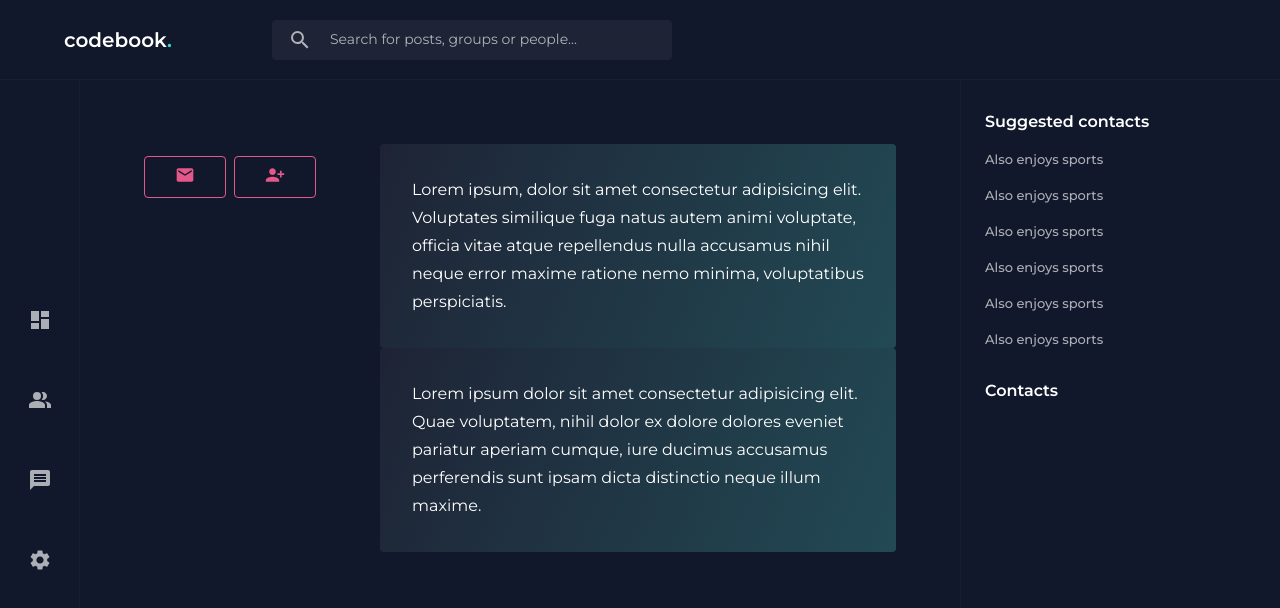
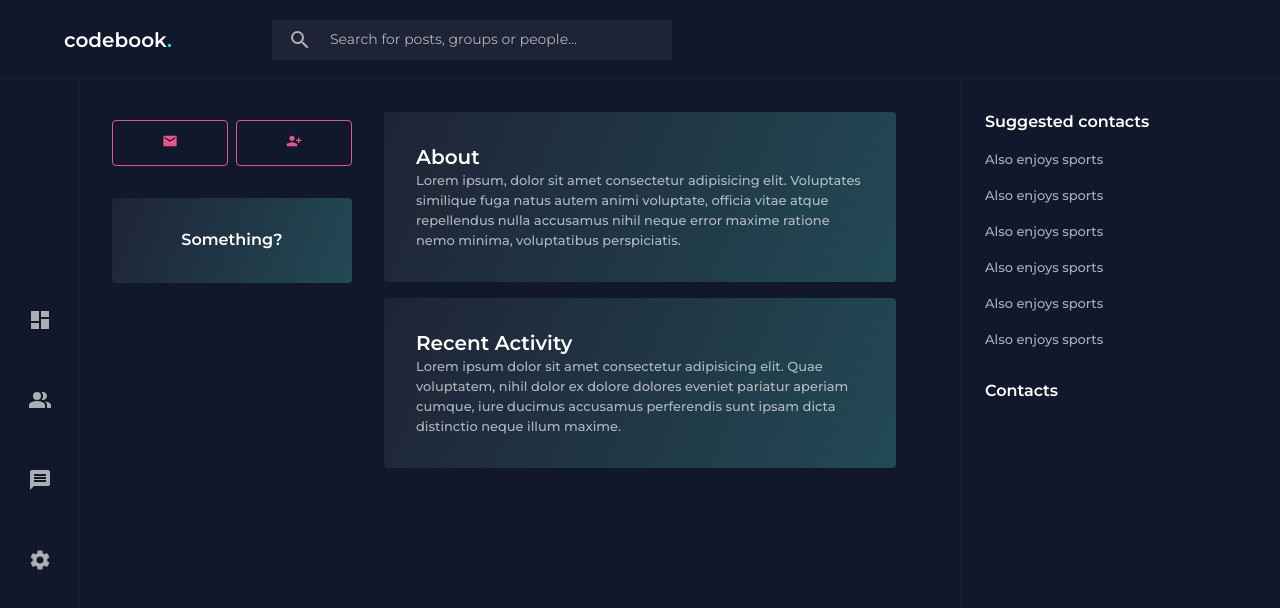
Before and after one commit to The-Hackstreet-Boys/Codebook, a Next.js app: page /profile in a window 1280 px wide. Shown: the top 608 px of the page. Built offline with nearby package versions, Linux system fonts and the light colour scheme; no server answers.

Commit message:
Refactoring code - reusing components. Adding secondary options to button and color elements.

```diff
--- a/components/ProfileLayout/index.tsx
+++ b/components/ProfileLayout/index.tsx
@@ -5,59 +5,70 @@ import { MdMail, MdPersonAddAlt1 } from 'react-icons/md';
 import Layout from '../Layout';
 import RightSidebar from '../RightSidebar';
 import Avatar from '../elements/Avatar';
+import Button from '../elements/Button';
+import Card from '../elements/Card';
 import Flexbox from '../elements/Flexbox';
 import Typography from '../elements/Typography';
-import {
-  Button,
-  ButtonContainer,
-  Card,
-  Container,
-  ProfileContent,
-  ProfileSideContainer,
-} from './styles';
+import { ProfileContainer, ProfileSideContainer } from './styles';
 
 const ProfileLayout: FC = () => {
   const { user } = useUser();
 
   return (
     <Layout>
-      <Flexbox>
-        <Container>
+      <ProfileContainer>
         <ProfileSideContainer>
           {user && (
             <Card>
+              <Flexbox direction="column" alignItems="center" gap="0.25rem">
                 {user.picture && <Avatar src={user.picture} />}
-                <Typography variant="h3">{user.name}</Typography>
-                <Typography variant="h6">{user.nickname}</Typography>
-                <Typography variant="p">test 1 and 2</Typography>
+                <Typography variant="h4" align="center">
+                  {user.name}
+                </Typography>
+                <Typography variant="p" align="center">
+                  Open to Collaborate
+                </Typography>
+              </Flexbox>
             </Card>
           )}
-            <ButtonContainer>
-              <Button>
+          <Flexbox direction="row" gap="0.5rem" m="0.5rem" isFullWidth>
+            <Button color="secondary" isFullWidth>
               <MdMail />
             </Button>
-              <Button>
+            <Button color="secondary" isFullWidth>
               <MdPersonAddAlt1 />
             </Button>
-            </ButtonContainer>
+          </Flexbox>
+          <Flexbox direction="column" m="1.5rem" isFullWidth>
+            <Card>
+              <Typography variant="h5" align="center">
+                Something?
+              </Typography>
+            </Card>
+          </Flexbox>
         </ProfileSideContainer>
-          <ProfileContent>
+        <Flexbox direction="column" gap="1rem" m="2rem">
           <Card>
+            <Typography variant="h4">About</Typography>
+            <Typography variant="p">
               Lorem ipsum, dolor sit amet consectetur adipisicing elit.
               Voluptates similique fuga natus autem animi voluptate, officia
               vitae atque repellendus nulla accusamus nihil neque error maxime
               ratione nemo minima, voluptatibus perspiciatis.
+            </Typography>
           </Card>
           <Card>
+            <Typography variant="h4">Recent Activity</Typography>
+            <Typography variant="p">
               Lorem ipsum dolor sit amet consectetur adipisicing elit. Quae
               voluptatem, nihil dolor ex dolore dolores eveniet pariatur aperiam
               cumque, iure ducimus accusamus perferendis sunt ipsam dicta
               distinctio neque illum maxime.
+            </Typography>
           </Card>
-          </ProfileContent>
+        </Flexbox>
         <RightSidebar></RightSidebar>
-        </Container>
-      </Flexbox>
+      </ProfileContainer>
     </Layout>
   );
 };
--- a/components/ProfileLayout/styles.ts
+++ b/components/ProfileLayout/styles.ts
@@ -1,73 +1,19 @@
 import styled from 'styled-components';
 
-export const Container = styled.div`
+export const ProfileContainer = styled.div`
   height: 100vh;
   width: 100%;
   display: grid;
-  grid-template-columns: 25% auto 20rem;
+  grid-template-columns: 20% auto 20rem;
   grid-template-rows: 1fr auto;
+  gap: 2rem;
 `;
 
 export const ProfileSideContainer = styled.div`
   width: 100%;
-  padding: 4rem;
   height: 100%;
-  overflow-x: hidden;
-  overflow-y: auto;
   display: flex;
   flex-direction: column;
   align-items: center;
+  margin: 2rem;
 `;
-
-export const ProfileContent = styled.div`
-  width: 100%;
-  padding: 4rem 4rem 4rem 0;
-  height: 100%;
-  overflow-x: hidden;
-  overflow-y: auto;
-  margin-bottom: 3rem;
-`;
-
-export const ButtonContainer = styled.div`
-  display: flex;
-  gap: 0.5rem;
-  padding-top: 0.75rem;
-  width: 100%;
-`;
-
-export const Button = styled.button`
-  background: none;
-  border: 1px solid ${(props) => props.theme.secondary};
-  flex-basis: 0;
-  flex-grow: 1;
-  transition: ${(props) => props.theme.transition};
-  cursor: pointer;
-  color: ${(props) => props.theme.secondary};
-  padding: 0.5rem;
-  border-radius: 0.25rem;
-  & :hover {
-    color: ${(props) => props.theme.text};
-    background: ${(props) => props.theme.secondary};
-  }
-  & > svg {
-    width: 1.25rem;
-    height: 1.25rem;
-  }
-`;
-
-export const Card = styled.div`
-  width: 100%;
-  display: flex;
-  flex-direction: column;
-  align-items: center;
-  line-height: 1.75rem;
-  background: ${(props) => props.theme.foreground};
-  background: rgb(255, 255, 255);
-  background: linear-gradient(
-    112deg,
-    ${(props) => props.theme.foreground},
-    ${(props) => props.theme.primary} 500%
-  );
-  padding: 2rem;
-  border-radius: 0.25rem;
-`;
--- a/components/elements/Button/index.tsx
+++ b/components/elements/Button/index.tsx
@@ -1,9 +1,9 @@
 import { ButtonHTMLAttributes, FC } from 'react';
 
-import { PrimaryButton } from './styles';
+import { PrimaryButton, SecondaryButton } from './styles';
 
-export type ButtonColor = 'primary';
-export type ButtonSize = 'sm' | 'md' |'lg';
+export type ButtonColor = 'primary' | 'secondary';
+export type ButtonSize = 'sm' | 'md' | 'lg';
 
 export interface ButtonProps extends ButtonHTMLAttributes<HTMLButtonElement> {
   color?: ButtonColor;
@@ -19,6 +19,8 @@ const Button: FC<ButtonProps> = ({
   switch (color) {
     case 'primary':
       return <PrimaryButton size={size} {...props} />;
+    case 'secondary':
+      return <SecondaryButton size={size} {...props} />;
   }
 };
 
--- a/components/elements/Button/styles.ts
+++ b/components/elements/Button/styles.ts
@@ -18,8 +18,8 @@ export const PrimaryButton = styled.button<{
     props.size === 'md' &&
     `padding: 0.75rem 1rem; font-size: ${props.theme.fontSizeXs};`}
     ${(props) =>
-      props.size === 'sm' &&
-      `padding: 0.5rem 0.75rem; font-size: ${props.theme.fontSizeXxs};`}
+    props.size === 'sm' &&
+    `padding: 0.5rem 0.75rem; font-size: ${props.theme.fontSizeXxs};`}
   font-family: ${(props) => props.theme.fontFamilySecondary};
   font-weight: ${(props) => props.theme.fontWeightMedium};
   text-decoration: none;
@@ -27,3 +27,37 @@ export const PrimaryButton = styled.button<{
   transition: ${(props) => props.theme.transition};
   ${(props) => props.isFullWidth && 'width: 100%;'};
 `;
+
+export const SecondaryButton = styled.button<{
+  size: ButtonSize;
+  isFullWidth?: boolean;
+}>`
+  margin: 0;
+  color: ${(props) => props.theme.secondary};
+  background: none;
+  border: 1px solid ${(props) => props.theme.secondary};
+  border-radius: 0.25rem;
+  ${(props) =>
+    props.size === 'lg' &&
+    `padding: 1rem 1.75rem; font-size: ${props.theme.fontSizeSm};`}
+  ${(props) =>
+    props.size === 'md' &&
+    `padding: 0.75rem 1rem; font-size: ${props.theme.fontSizeXs};`}
+    ${(props) =>
+    props.size === 'sm' &&
+    `padding: 0.5rem 0.75rem; font-size: ${props.theme.fontSizeXxs};`}
+  font-family: ${(props) => props.theme.fontFamilySecondary};
+  font-weight: ${(props) => props.theme.fontWeightMedium};
+  text-decoration: none;
+  cursor: pointer;
+  transition: ${(props) => props.theme.transition};
+  ${(props) => props.isFullWidth && 'width: 100%;'};
+  & :hover {
+    color: ${(props) => props.theme.text};
+    background: ${(props) => props.theme.secondary};
+  }
+  & > svg {
+    width: 1rem;
+    height: 1rem;
+  }
+`;
--- a/components/elements/Color/index.tsx
+++ b/components/elements/Color/index.tsx
@@ -1,8 +1,8 @@
 import { FC } from 'react';
 
-import { Primary } from './styles';
+import { Primary, Secondary } from './styles';
 
-export type ColorVariant = 'primary';
+export type ColorVariant = 'primary' | 'secondary';
 
 export interface ColorProps {
   color?: ColorVariant;
@@ -12,6 +12,8 @@ const Color: FC<ColorProps> = ({ color = 'primary', ...props }) => {
   switch (color) {
     case 'primary':
       return <Primary {...props} />;
+    case 'secondary':
+      return <Secondary {...props} />;
   }
 };
 
--- a/components/elements/Color/styles.ts
+++ b/components/elements/Color/styles.ts
@@ -3,3 +3,7 @@ import styled from 'styled-components';
 export const Primary = styled.span`
   color: ${(props) => props.theme.primary};
 `;
+
+export const Secondary = styled.span`
+  color: ${(props) => props.theme.secondary};
+`;
```
Lines whose indentation alone changed are shown as unchanged.
